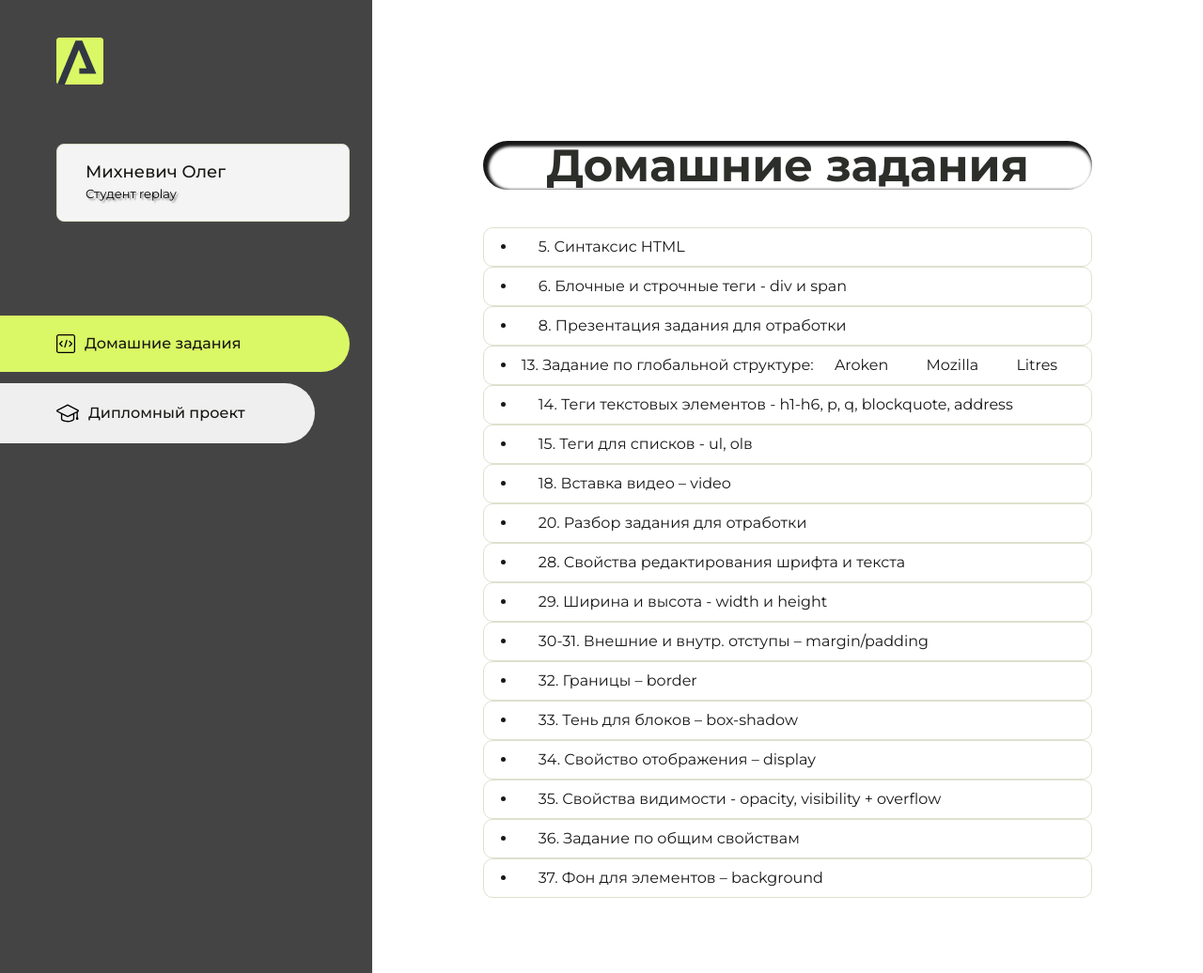
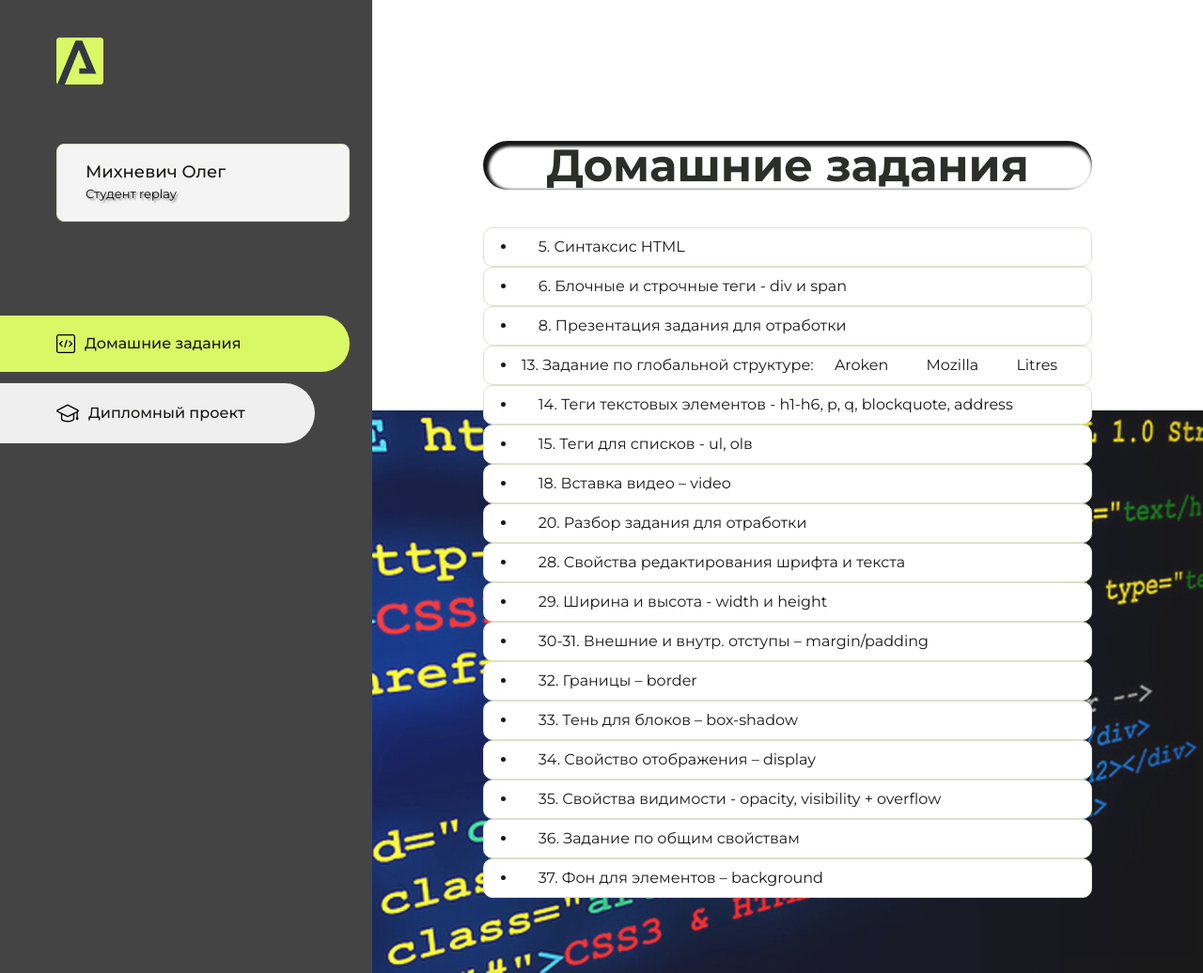
Before and after one commit to Olezhka87/HomeWork-2, a PHP site: page /index.html in a window 1280 px wide. Shown: the whole page at 94% size. Run offline with PHP 8.4, Linux system fonts and the light colour scheme.

Commit message:
Update style.css

```diff
--- a/src/style.css
+++ b/src/style.css
@@ -51,7 +51,7 @@ body.overflow {
     -webkit-box-flex: 1;
     -ms-flex-positive: 1;
     flex-grow: 1;
-    background: url(../src/bg.jpg) no-repeat cover;
+    background: url(../src/bg.jpg) 100% 100% no-repeat;
     opacity: 0.9;
 }
 
```
